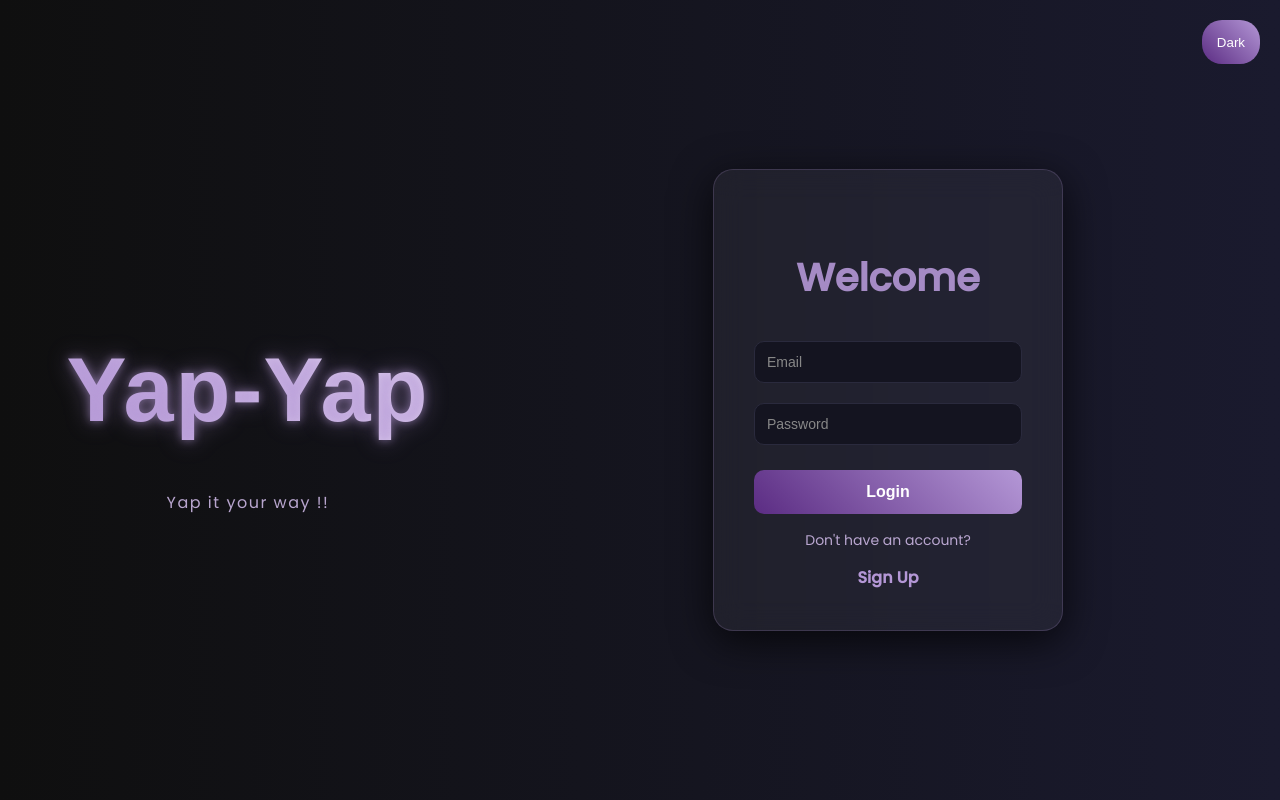
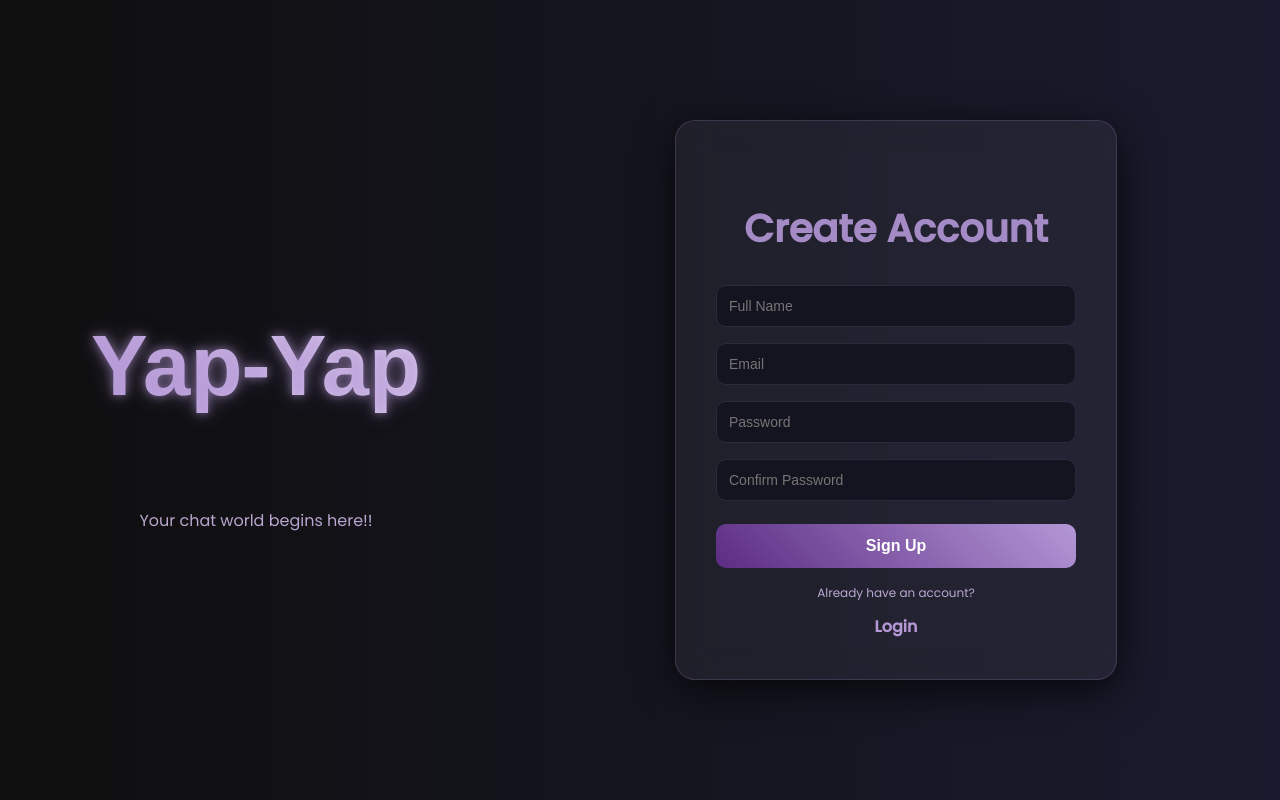
Before and after one commit to najimunnisha-dev/yap-yap, a React (Vite) app: page /signup in a window 1280 px wide. Built offline with nearby package versions, Linux system fonts and the light colour scheme.

Commit message:
Added SignUp Page and Styles

```diff
--- a/package.json
+++ b/package.json
@@ -11,7 +11,8 @@
   },
   "dependencies": {
     "react": "^19.2.4",
-    "react-dom": "^19.2.4"
+    "react-dom": "^19.2.4",
+    "react-router-dom": "^7.14.0"
   },
   "devDependencies": {
     "@eslint/js": "^9.39.4",
--- a/src/App.jsx
+++ b/src/App.jsx
@@ -1,11 +1,20 @@
+import { BrowserRouter as Router, Routes, Route } from "react-router-dom";
+import LoginPage from "./pages/LoginPage";
+import SignupPage from "./pages/SignupPage";
 import './App.css';
-import LoginPage from "./pages/LoginPage";
 
 function App(){
     return(
         <>
-        <LoginPage/>
+            <Router>
+                <Routes>
+                    <Route path="/" element={<LoginPage />} />
+                    <Route path="/signup" element={<SignupPage />} />
+                </Routes>
+            </Router>
         </>
+
+
     )
 }
 export default App;
--- a/src/pages/LoginPage.jsx
+++ b/src/pages/LoginPage.jsx
@@ -1,8 +1,8 @@
 import { useState } from "react";
-import '../styles/LoginPage.css';
+import { Link } from "react-router-dom";
+import "../styles/LoginPage.css";
 
 function LoginPage() {
-
   const [darkMode, setDarkMode] = useState(true);
 
   const toggleTheme = () => {
@@ -11,35 +11,31 @@ function LoginPage() {
 
   return (
     <div className={`main-container ${darkMode ? "dark" : "light"}`}>
-
       {/* Toggle Button */}
-            <div className="theme-toggle">
-                <button onClick={toggleTheme}>
-                    {darkMode ? "Dark" : "Light"}
-                </button>
+      <div className='theme-toggle'>
+        <button onClick={toggleTheme}>{darkMode ? "Dark" : "Light"}</button>
       </div>
 
-            <div className="left-panel">
+      <div className='left-panel'>
         <h1>Yap-Yap</h1>
         <p>Yap it your way !!</p>
       </div>
 
-            <div className="right-panel">
-                <div className="login-container">
+      <div className='right-panel'>
+        <div className='login-container'>
           <h3>Welcome</h3>
 
-                    <input type="email" placeholder="Email" />
-                    <input type="password" placeholder="Password" />
+          <input type='email' placeholder='Email' />
+          <input type='password' placeholder='Password' />
 
           <button>Login</button>
 
           <p>Don't have an account?</p>
-                    <a href="">Sign Up</a>
+          <Link to="/signup">Sign Up</Link>
         </div>
       </div>
-
     </div>
-    )
+  );
 }
 
 export default LoginPage;
--- /dev/null
+++ b/src/pages/SignupPage.jsx
@@ -0,0 +1,35 @@
+import '../styles/SignupPage.css';
+import { Link } from "react-router-dom";
+
+function SignupPage(){
+    return(
+        <div className="signup-main-container">
+
+            {/* Left Panel */}
+            <div className="signup-left-panel">
+                <h1>Yap-Yap</h1>
+                <p>Your chat world begins here!!</p>
+            </div>
+
+            {/* Right Panel */}
+            <div className="signup-right-panel">
+                <div className="signup-container">
+                    <h3>Create Account</h3>
+
+                    <input type="text" placeholder="Full Name" />
+                    <input type="email" placeholder="Email" />
+                    <input type="password" placeholder="Password" />
+                    <input type="password" placeholder="Confirm Password" />
+
+                    <button>Sign Up</button>
+
+                    <p>Already have an account?</p>
+                    <Link to="/">Login</Link>
+                </div>
+            </div>
+
+        </div>
+    )
+}
+
+export default SignupPage;
--- /dev/null
+++ b/src/styles/SignupPage.css
@@ -0,0 +1,159 @@
+/* Reset */
+html, body {
+    margin: 0;
+    padding: 0;
+    height: 100%;
+    font-family: 'Poppins', sans-serif;
+    background: linear-gradient(to right, #0F0F0F, #1A1A2E);
+}
+
+/* Wrapper */
+.signup-main-container {
+    display: flex;
+    height: 100vh;
+    width: 100%;
+}
+
+/* Left panel */
+.signup-left-panel {
+    flex: 0.8;
+    color: #E6D9F2;
+    display: flex;
+    flex-direction: column;
+    justify-content: center;
+    align-items: center;
+}
+
+/* Logo */
+.signup-left-panel h1 {
+    font-family: 'Noto Sans Thai', sans-serif;
+    font-size: 85px;
+    font-weight: 700;
+
+    background: linear-gradient(45deg, #B497D6, #E6D9F2);
+    -webkit-background-clip: text;
+    -webkit-text-fill-color: transparent;
+
+    text-shadow: 0 0 10px rgba(180,151,214,0.6),
+                 0 0 20px rgba(180,151,214,0.4);
+
+    animation: float 3s ease-in-out infinite;
+}
+
+/* Slogan */
+.signup-left-panel p {
+    font-size: 16px;
+    color: #CBB6E3;
+}
+
+/* Right panel */
+.signup-right-panel {
+    flex: 1.2;
+    display: flex;
+    justify-content: center;
+    align-items: center;
+}
+
+/* Signup box */
+.signup-container {
+    width: 360px;
+    padding: 40px;
+    border-radius: 20px;
+    text-align: center;
+
+    background: rgba(255,255,255,0.05);
+    backdrop-filter: blur(15px);
+
+    box-shadow: 0 10px 40px rgba(0,0,0,0.7);
+    border: 1px solid rgba(180,151,214,0.2);
+
+    display: flex;
+    flex-direction: column;
+    align-items: center;
+}
+
+/* Heading */
+.signup-container h3 {
+    color: #B497D6;
+    margin-bottom: 20px;
+}
+
+/* Inputs */
+.signup-container input {
+    width: 100%;
+    padding: 12px;
+    margin: 8px 0;
+
+    border-radius: 10px;
+    border: 1px solid #2A2A3D;
+
+    background: #141420;
+    color: #EDEDED;
+
+    outline: none;
+    font-size: 14px;
+
+    box-sizing: border-box;
+    transition: 0.3s;
+}
+
+/* Focus */
+.signup-container input:focus {
+    border-color: #B497D6;
+    box-shadow: 0 0 10px rgba(180,151,214,0.4);
+}
+
+/* Button */
+.signup-container button {
+    width: 100%;
+    padding: 12px;
+    margin-top: 15px;
+
+    border: none;
+    border-radius: 10px;
+
+    background: linear-gradient(45deg, #5B2C83, #B497D6);
+    color: white;
+
+    font-size: 16px;
+    font-weight: bold;
+    cursor: pointer;
+
+    transition: 0.3s;
+}
+
+.signup-container button:hover {
+    transform: scale(1.05);
+    box-shadow: 0 0 15px rgba(180,151,214,0.6);
+}
+
+/* Text */
+.signup-container p {
+    margin-top: 15px;
+    color: #CBB6E3;
+    font-size: 12px;
+}
+
+/* Link */
+.signup-container a {
+    color: #B497D6;
+    text-decoration: none;
+    font-weight: bold;
+    position: relative;
+}
+
+/* Underline hover */
+.signup-container a::after {
+    content: "";
+    position: absolute;
+    left: 0;
+    bottom: -3px;
+    width: 0%;
+    height: 2px;
+    background: #B497D6;
+    transition: 0.3s;
+}
+
+.signup-container a:hover::after {
+    width: 100%;
+}
```
Also changed, not shown: 1 other file (tests, documents, lock files or other folders). Lines whose indentation alone changed are shown as unchanged.
